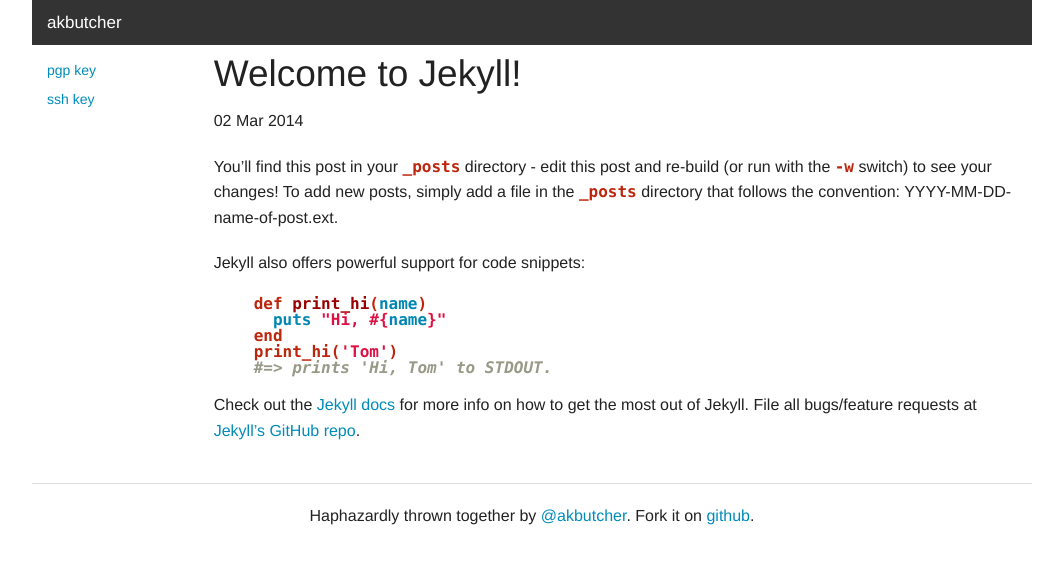
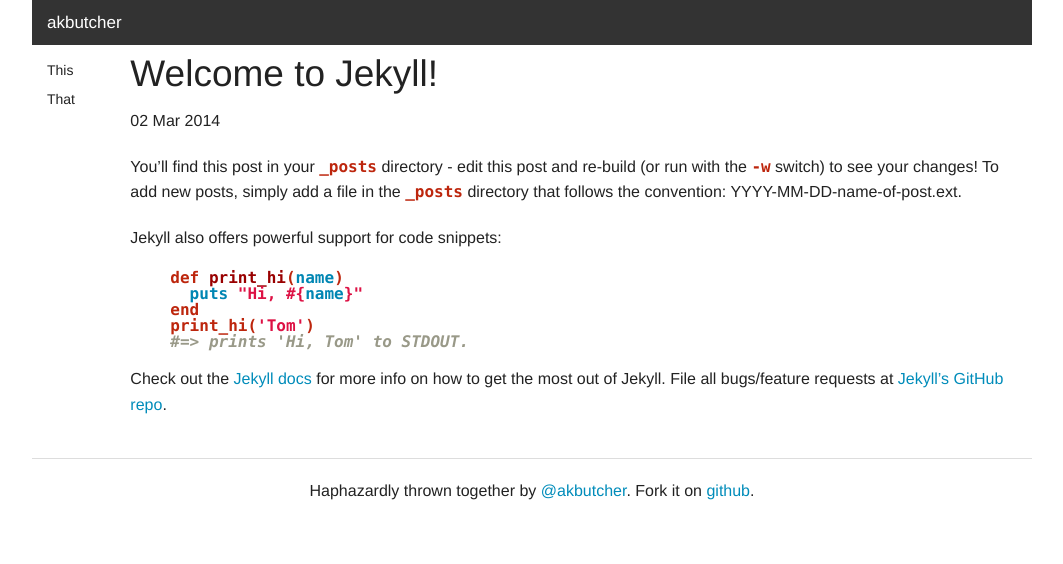
Before and after one commit to abutcher/abutcher.github.io, a Jekyll site: the page built from _posts/2014-03-02-welcome-to-jekyll.markdown, in a window 1280 px wide. Shown: the top 564 px of the page, without its empty margins (108-1171 px from the left). Built offline with Jekyll 4.4.1, drawn with Linux system fonts in a browser that asks for light colours; nearby versions of some CDN libraries; Markdown is read by kramdown in place of the engine named in the settings.

Commit message:
More playing.

```diff
--- a/_layouts/default.html
+++ b/_layouts/default.html
@@ -12,28 +12,31 @@
 </head>
 <body>
 
+
   <div class="row">
     <nav class="top-bar" data-topbar>
       <ul class="title-area">
         <li class="name">
-	    <h1><a href="/">{{ site.name }}</a></h1>
+          <h1><a href="/">akbutcher</a></h1>
         </li>
       </ul>
     </nav>
   </div>
 
   <div class="row">
-	<div class="small-2 columns">
+    <div class="small-1 columns">
       <ul class="side-nav">
-	  <li><a href="http://pgp.mit.edu:11371/pks/lookup?op=vindex&amp;search=0x73D3A0DA56BBFF27">pgp key</a></li>
-	  <li><a href="/assets/authorized_keys">ssh key</a></li>
+        <li>This</li>
+        <li>That</li>
       </ul>
     </div>
 
-	<div class="small-10 columns">
+    <div class="small-11 columns">
+      <section class="main-section">
+        <!-- content goes here -->
         {{ content }}
+      </section>
     </div>
-
   </div>
 
   <div class="row">
```
Also changed, not shown: index.html (+4 -8 lines). Lines whose indentation alone changed are shown as unchanged.
